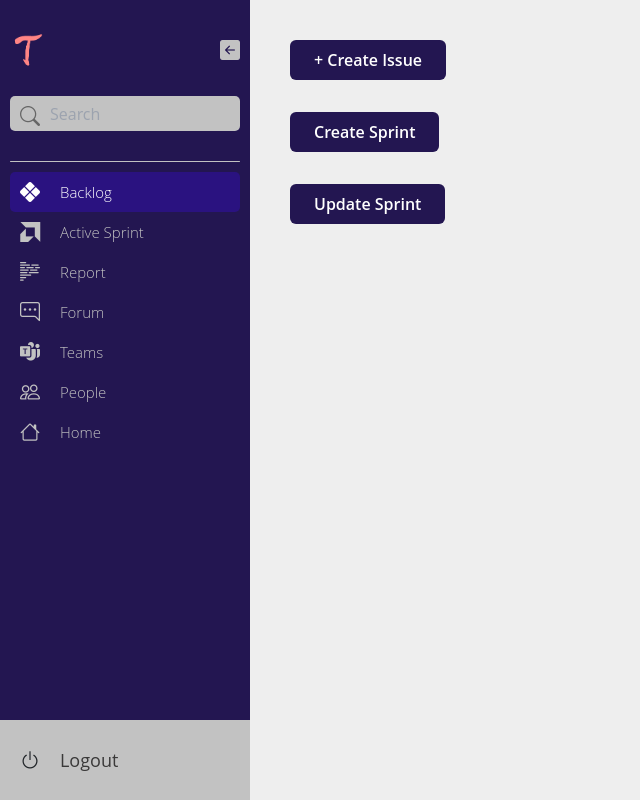
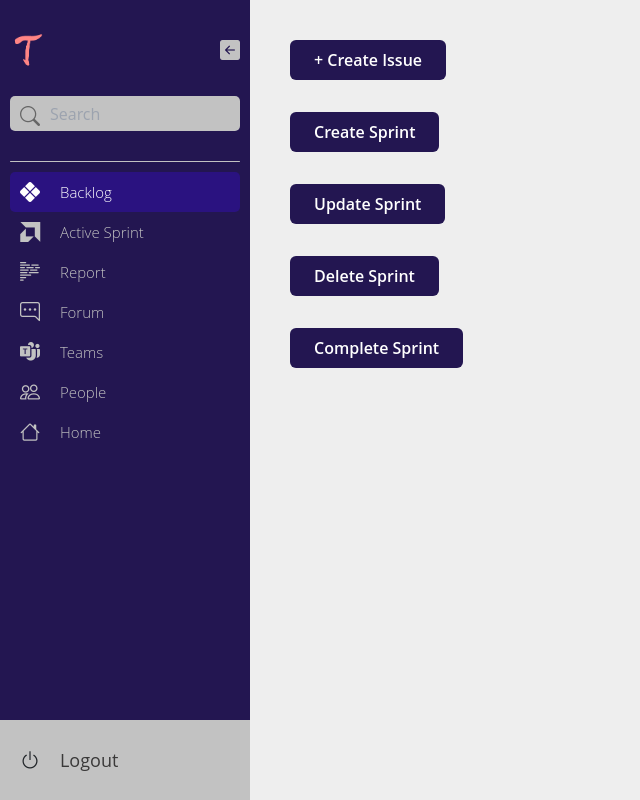
Before and after one commit to TrackoApplication/tracko-frontend, a React (Create React App) app: page /Backlog in a window 1280 px wide. Shown: the whole page, without its empty margins (0-640 px from the left). Built offline with nearby package versions, Linux system fonts and the light colour scheme.

Commit message:
created delete and complete sprint pages

```diff
--- a/src/components/BacklogMgt/Backlog.js
+++ b/src/components/BacklogMgt/Backlog.js
@@ -7,6 +7,8 @@ import { MDBCol,MDBRow } from 'mdb-react-ui-kit';
 import Addissue from './Addissue';
 import SprintCreation from './Sprintcreation';
 import SprintUpdation from './UpdateSprint';
+import Sprintdeletion from './DeleteSprint';
+import SprintCompletion from './CompleteSprint';
 
 const Backlog = () => {
   const [inactive, setInactive] = React.useState(false);
@@ -30,7 +32,13 @@ const Backlog = () => {
         <SprintCreation /><br /><br /><br />
 
         {/* update sprint page will appear here */}
-        <SprintUpdation />
+        <SprintUpdation /><br /><br /><br />
+
+        {/* delete sprint page will appear here */}
+        <Sprintdeletion /><br /><br /><br />
+
+        {/* complete sprint page will appear here */}
+        <SprintCompletion />
 
     </div>
   );
--- /dev/null
+++ b/src/components/BacklogMgt/CompleteSprint.js
@@ -0,0 +1,67 @@
+import React, { useState } from 'react';
+import Button from 'react-bootstrap/Button';
+import Form from 'react-bootstrap/Form';
+import Modal from 'react-bootstrap/Modal';
+import { MDBCol } from 'mdb-react-ui-kit';
+
+const SprintCompletion = () => {
+  const [inactive, setInactive] = React.useState(false);
+  const [show, setShow] = useState(false);
+  const handleClose = () => setShow(false);
+  const handleShow = () => setShow(true);
+
+  return (
+    <div>
+
+        <div className={`container ${inactive ? "inactive" : ""}`}>
+
+          <Button
+            variant="primary"
+            className="rounded bg-[#231651] text-white border-none px-6 py-2 font-semibold transition duration-700 hover:scale-105 hover:bg-[#231651] ease-in-out"
+            onClick={handleShow}>
+            Complete Sprint
+          </Button>
+
+        <Modal show={show} onHide={handleClose} animation={false}>
+            <Modal.Header deleteButton>
+                <Modal.Title>Complete Sprint</Modal.Title>
+            </Modal.Header>
+
+            <Modal.Body>
+                <Form.Label>Complete Project 1 Sprint 1</Form.Label>
+                <br /><br />
+                <Form.Label>This sprint contains</Form.Label>
+                <ul>
+                    <li>0 completed values</li>
+                    <li>0 open issues</li>
+                </ul>
+                <br />
+                <Form.Group className="mb-3" controlId="exampleForm.ControlInput1">
+                    <Form.Label>Move open issues to</Form.Label>
+                    <Form.Select>
+                        <option value="">--Select option--</option>
+                        <option value="">Next sprint</option>
+                        <option value="">Backlog</option>
+                    </Form.Select>
+                </Form.Group>
+            </Modal.Body>
+
+        <Modal.Footer>
+            <Button variant="secondary" className='rounded bg-none text-black border-none font-semibold hover:underline hover:bg-white ' onClick={handleClose}>
+            Cancel
+            </Button>
+
+            <Button variant="primary" className='rounded bg-[#231651] text-white border-none  font-semibold hover:bg-[#2a1670] ' onClick={handleClose}>
+            Complete
+            </Button>
+
+        </Modal.Footer>
+
+        </Modal>
+
+        </div>
+    </div>
+  );
+}
+
+export default SprintCompletion;
--- /dev/null
+++ b/src/components/BacklogMgt/DeleteSprint.js
@@ -0,0 +1,50 @@
+import React, { useState } from 'react';
+import Button from 'react-bootstrap/Button';
+import Form from 'react-bootstrap/Form';
+import Modal from 'react-bootstrap/Modal';
+import { MDBCol } from 'mdb-react-ui-kit';
+
+const SprintDeletion = () => {
+  const [inactive, setInactive] = React.useState(false);
+  const [show, setShow] = useState(false);
+  const handleClose = () => setShow(false);
+  const handleShow = () => setShow(true);
+
+  return (
+    <div>
+
+        <div className={`container ${inactive ? "inactive" : ""}`}>
+
+          <Button
+            variant="primary"
+            className="rounded bg-[#231651] text-white border-none px-6 py-2 font-semibold transition duration-700 hover:scale-105 hover:bg-[#231651] ease-in-out"
+            onClick={handleShow}>
+            Delete Sprint
+          </Button>
+
+        <Modal show={show} onHide={handleClose} animation={false}>
+            <Modal.Header deleteButton>
+                <Modal.Title>Delete Sprint</Modal.Title>
+            </Modal.Header>
+
+            <Modal.Body>Are you sure you want to delete Project 1 Sprint 1?</Modal.Body>
+
+        <Modal.Footer>
+            <Button variant="secondary" className='rounded bg-none text-black border-none font-semibold hover:underline hover:bg-white ' onClick={handleClose}>
+            Cancel
+            </Button>
+
+            <Button variant="primary" className='rounded bg-[#231651] text-white border-none  font-semibold hover:bg-[#2a1670] ' onClick={handleClose}>
+            Delete
+            </Button>
+
+        </Modal.Footer>
+
+        </Modal>
+
+        </div>
+    </div>
+  );
+}
+
+export default SprintDeletion;
```
Also changed, not shown: src/App.js (indentation only).
